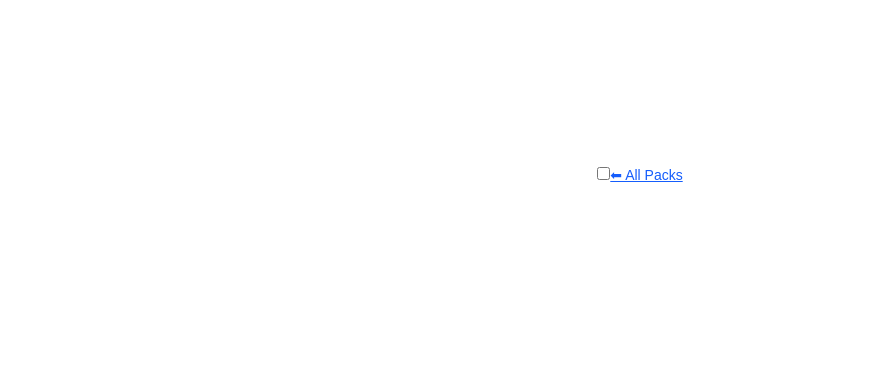
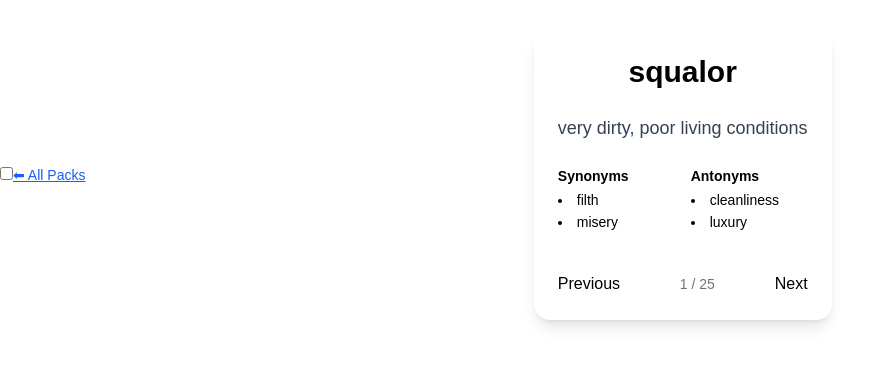
Before and after one commit to dboland77/11plusgrammarschoolprep, a Next.js app: page /flash in a window 1280 px wide. Shown: the part 225-590 px from the top of the page, without its empty margins (0-894 px from the left). Built offline with nearby package versions, Linux system fonts and the light colour scheme.

Commit message:
Fixed up pack selection

```diff
--- a/src/app/flash/page.tsx
+++ b/src/app/flash/page.tsx
@@ -1,22 +1,30 @@
 
 'use client'
-import { useRouter } from "next/navigation";
+import { useRouter, useSearchParams } from "next/navigation";
 
-// import WordFlashCard from "@/components/WordFlashCard";
+import WordFlashCard from "@/components/WordFlashCard";
 import { Searchbar } from "@/components/SearchPack";
 import {Checkbox} from '@/components/Checkbox';
+import { toPacks } from '@/lib/chunkWordBank';
+import { fullBank } from '@/lib/wordBank';
 
 export default function FlashClient() {
   const router = useRouter();
-  const cuisines = ['Italian', 'Japanese', 'Chinese',
-       'Indian', 'Thai', 'French', 'American', 'Korean',
-       'Greek', 'Spanish', 'Turkish']
+ const packs = toPacks(fullBank, 25);
+ const searchParams = useSearchParams()
+
+const selectedPack= Number(searchParams.get('pack')) || 0
+
+const pack = packs[selectedPack] || {id:0, words:['']}
+
+
+
 
   return (
     <>
       <Checkbox
       buttonLabel="sdfdsf"
-      checked
+
       />
 
       <button
@@ -26,10 +34,10 @@ export default function FlashClient() {
         ⬅︎ All Packs
       </button>
 
-      {/* <WordFlashCard
+      <WordFlashCard
         key={pack.id}        // reset internal index when pack changes
         initialWords={pack.words}
-        /> */}
+        />
         </>
   );
 }
--- a/src/components/Button.tsx
+++ b/src/components/Button.tsx
@@ -20,7 +20,7 @@ type Props = ButtonHTMLAttributes<HTMLButtonElement> & {
 };
 
 const base =
-  'inline-flex items-center justify-center gap-2 rounded-lg px-4 py-2 text-sm font-medium transition-colors focus-visible:outline-none focus-visible:ring-2 focus-visible:ring-offset-2 disabled:opacity-50 disabled:pointer-events-none';
+  'inline-flex items-center justify-center gap-2 rounded-lg px-4 py-2 text-sm font-medium transition-colors focus-visible:outline-none focus-visible:ring-2 focus-visible:ring-offset-2 disabled:opacity-50';
 
 const variants: Record<ButtonVariant, string> = {
   primary:
--- a/src/components/Checkbox.tsx
+++ b/src/components/Checkbox.tsx
@@ -1,4 +1,4 @@
-import React from 'react';
+import React, {useState} from 'react';
 import styles from '../styles/checkbox.module.css'
 
 export interface CheckboxProps {
@@ -6,6 +6,7 @@ export interface CheckboxProps {
 }
 
 export const Checkbox:React.FC<CheckboxProps> = ({buttonLabel}) => {
+   const [isChecked, setIsChecked] = useState(false)
   return (
     <div className={styles.checkboxWrapper}
 
--- a/src/components/PackMenu.tsx
+++ b/src/components/PackMenu.tsx
@@ -1,6 +1,7 @@
 'use client';
 
 import { Button } from '@/components/Button';
+import { useState } from 'react';
 import clsx from 'clsx';
 
 interface WordEntry {
```
